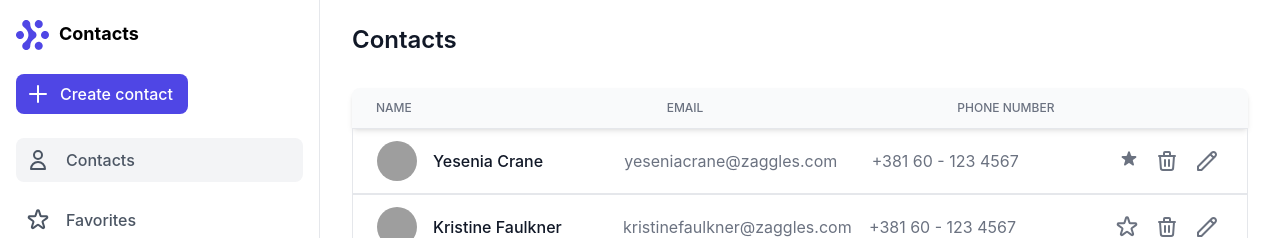
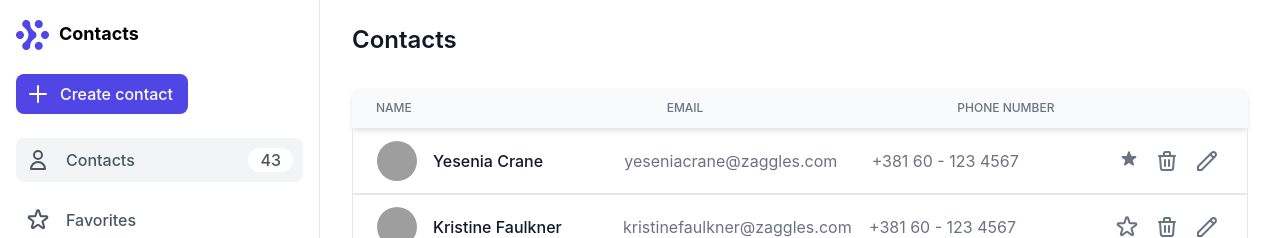
Before and after one commit to milos1994majkic/contacts, a React (Create React App) app: page / in a window 1280 px wide. Shown: the top 238 px of the page. Built offline with nearby package versions, Linux system fonts and the light colour scheme; data requests are answered from the project's data file; grey boxes are pictures that could not be loaded.

Commit message:
Added logic to show full number of all contacts (#7)

```diff
--- a/src/components/organisms/side-menu/SideMenu.tsx
+++ b/src/components/organisms/side-menu/SideMenu.tsx
@@ -1,4 +1,6 @@
+import { useEffect } from 'react'
 import { NavLink } from 'react-router-dom'
+import { useContacts } from '../../../hooks/useContact'
 import CreateButton from '../../atoms/CreateButton'
 import Badge from '../../icons/Badge'
 import Bookmark from '../../icons/BookmarkIcon'
@@ -14,6 +16,12 @@ interface Props {
 }
 
 export default function SideMenu({ setShowPopup, setPopupTitle }: Props) {
+  const { contacts, reqContacts } = useContacts()
+
+  useEffect(() => {
+    reqContacts()
+  }, [])
+
   return (
     <div className="w-80 pt-5 pl-4 pr-4 border-r fixed h-screen">
       <NavLink to="/">
@@ -30,7 +38,12 @@ export default function SideMenu({ setShowPopup, setPopupTitle }: Props) {
       <div className="mb-4">
         <NavLink to="/">
           {(isActive) => (
-            <NavigationItem icon={<UserIcon />} title="Contacts" isActive={isActive} />
+            <NavigationItem
+              icon={<UserIcon />}
+              title="Contacts"
+              isActive={isActive}
+              badge={<Badge value={contacts.length} isActive={isActive} />}
+            />
           )}
         </NavLink>
         <NavLink to="favorites">
```
